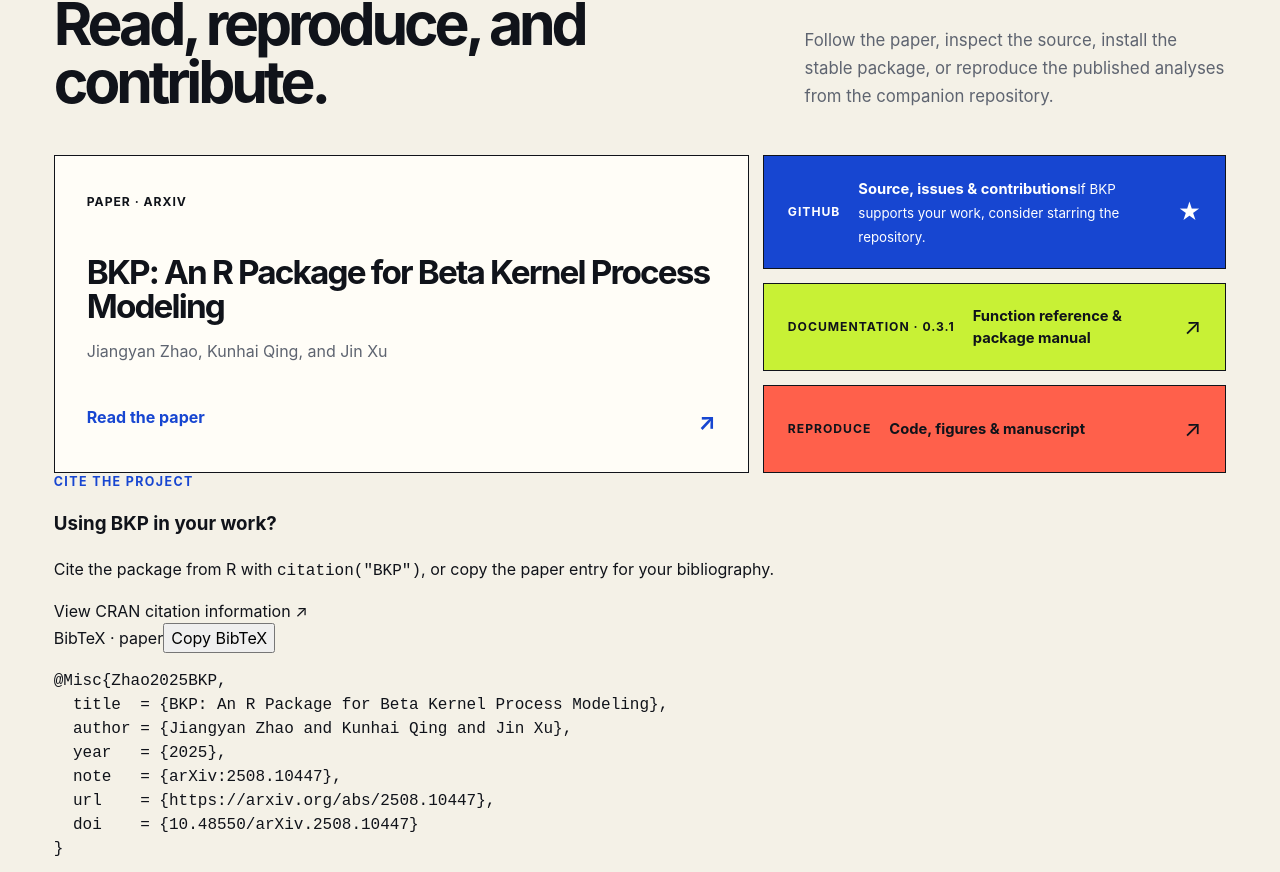
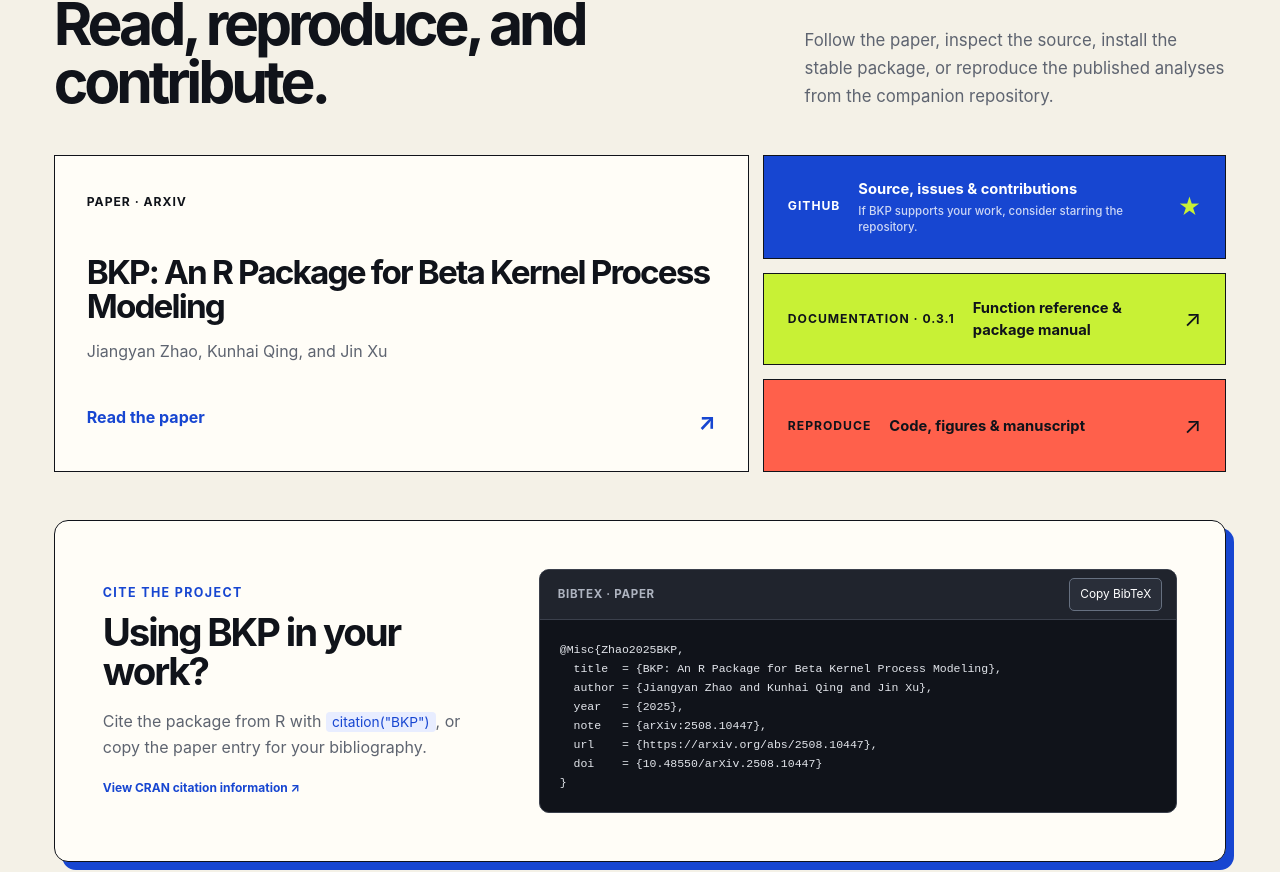
Before and after one commit to Jiangyan-Zhao/BKP-website, a React (Vite) app: page / in a window 1280 px wide. Shown: the part 5205-6077 px from the top of the page. Built offline with nearby package versions, Linux system fonts and the light colour scheme.

Commit message:
Style documentation and citation resources

```diff
--- a/src/styles.css
+++ b/src/styles.css
@@ -882,6 +882,100 @@ a:focus-visible { outline: 3px solid var(--lime); outline-offset: 3px; }
 .resource-card.lime { background: var(--lime); }
 .resource-card.coral { background: var(--coral); }
 .resource-card b { font-size: 0.92rem; }
+.resource-card-copy { display: grid; gap: 3px; }
+.resource-card-copy small {
+  max-width: 360px;
+  opacity: 0.78;
+  font-size: 0.72rem;
+  font-weight: 520;
+  line-height: 1.4;
+}
+.resource-card.blue > i { color: var(--lime); }
+
+.citation-panel {
+  display: grid;
+  grid-template-columns: minmax(280px, 0.72fr) minmax(520px, 1.28fr);
+  gap: clamp(34px, 6vw, 82px);
+  align-items: center;
+  margin-top: 48px;
+  padding: clamp(28px, 4vw, 48px);
+  border: 1.5px solid var(--ink);
+  border-radius: 14px;
+  background: var(--card);
+  box-shadow: 8px 8px 0 var(--blue);
+}
+.citation-intro h3 {
+  margin: 0;
+  font-size: clamp(1.8rem, 3vw, 3.3rem);
+  line-height: 1;
+  letter-spacing: -0.055em;
+}
+.citation-intro > p:not(.section-kicker) {
+  max-width: 520px;
+  margin: 18px 0 0;
+  color: var(--muted);
+  line-height: 1.65;
+}
+.citation-intro code {
+  padding: 2px 6px;
+  border-radius: 4px;
+  background: var(--blue-soft);
+  color: var(--blue);
+  font-family: var(--font-geist-mono), monospace;
+  font-size: 0.86em;
+}
+.citation-intro a {
+  display: inline-flex;
+  margin-top: 18px;
+  color: var(--blue);
+  font-family: var(--font-geist-mono), monospace;
+  font-size: 0.75rem;
+  font-weight: 700;
+}
+.citation-intro a:hover { text-decoration: underline; }
+.citation-code {
+  min-width: 0;
+  overflow: hidden;
+  border: 1px solid #3b404c;
+  border-radius: 10px;
+  background: #10131a;
+  color: #e3e6ec;
+}
+.citation-code > div {
+  display: flex;
+  align-items: center;
+  justify-content: space-between;
+  min-height: 50px;
+  padding: 0 14px 0 18px;
+  border-bottom: 1px solid #3b404c;
+  background: #20242d;
+}
+.citation-code span {
+  color: #aeb4c0;
+  font-family: var(--font-geist-mono), monospace;
+  font-size: 0.72rem;
+  font-weight: 700;
+  letter-spacing: 0.06em;
+  text-transform: uppercase;
+}
+.citation-code button {
+  padding: 7px 10px;
+  border: 1px solid #667080;
+  border-radius: 5px;
+  background: #292e39;
+  color: white;
+  cursor: pointer;
+  font-size: 0.74rem;
+}
+.citation-code button:hover { border-color: var(--lime); color: var(--lime); }
+.citation-code pre {
+  margin: 0;
+  padding: 20px;
+  overflow-x: auto;
+  font-family: var(--font-geist-mono), monospace;
+  font-size: clamp(0.69rem, 0.9vw, 0.8rem);
+  line-height: 1.65;
+}
 
 footer {
   display: grid;
@@ -971,6 +1065,7 @@ footer a:hover { color: var(--blue); }
   .example-tabs button:last-child { border-bottom: 0; }
   .resource-stack { grid-template-columns: 1fr; }
   .resources-section .paper-card { grid-row: auto; }
+  .citation-panel { grid-template-columns: 1fr; }
   footer { grid-template-columns: auto 1fr; }
   footer > div { grid-column: 1 / -1; }
 }
@@ -1019,6 +1114,8 @@ footer a:hover { color: var(--blue); }
   .example-visual { padding: 18px 8px; }
   .paper-figure { height: 420px; }
   .example-caption { padding: 26px; }
+  .citation-panel { margin-top: 38px; padding: 24px 18px; box-shadow: 5px 5px 0 var(--blue); }
+  .citation-code pre { padding: 16px; font-size: 0.66rem; }
   .terminal-bar { grid-template-columns: 1fr auto; }
   .terminal-bar > span { display: none; }
   .install-command { align-items: flex-start; }
```
